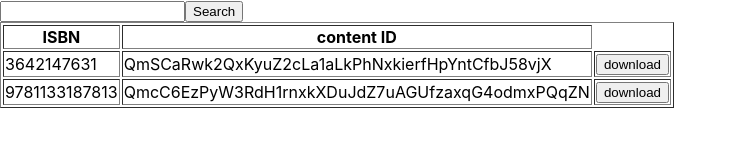
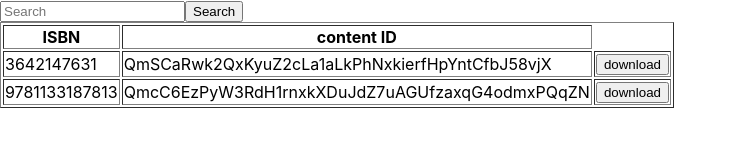
Before and after one commit to jasonzhouu/d-calibre, a React (Create React App) app: page / in a window 1280 px wide. Shown: the top 160 px of the page, without its empty margins (0-737 px from the left). Built offline with nearby package versions, Linux system fonts and the light colour scheme.

Commit message:
change function name onSeach to search

```diff
--- a/src/App.js
+++ b/src/App.js
@@ -10,12 +10,13 @@ class App extends Component {
             searchTerm: ""
         }
     }
-    onSearch = (event) => {
-        console.log(this.searchTerm)
+    search = () => {
+        // TODO: use Goodreads API "Find books by title, author, or ISBN" to search
+        console.log(this.state.searchTerm)
     }
     downloadFile = (contentID)=> {
         // TODO: use IPFS API to download file
-        console.log(contentID)
+        console.log(`download file of content ID: ${contentID} `)
     }
     onChange = (event) => {
         this.setState({searchTerm: event.target.value})
@@ -24,8 +25,8 @@ class App extends Component {
         const {searchTerm, list} = this.state;
         return <div className="App">
             <form>
-                <input type="text" value={searchTerm} onChange={this.onChange} />
-                <button onClick={this.onSearch}>Search</button>
+                <input type="text" value={searchTerm} onChange={this.onChange} placeholder="Search" />
+                <button onClick={this.search} type="button">Search</button>
             </form>
             <table border="1">
                 <thead>
```
